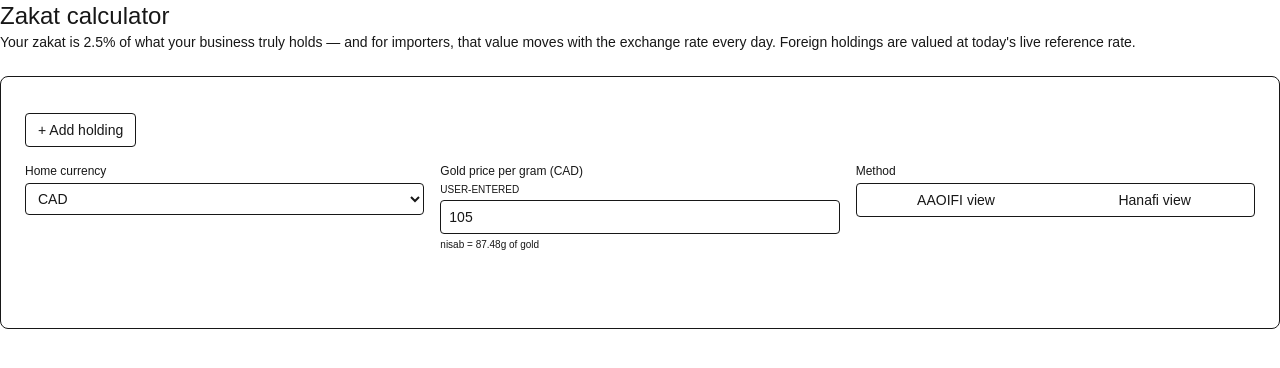
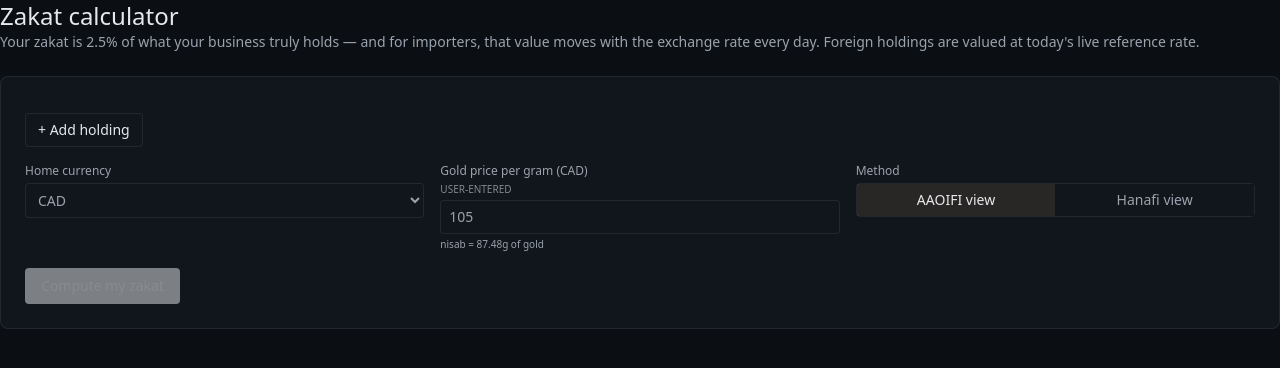
Before and after one commit to abdulrahmanzrein/fxhedge, a Next.js app in the folder fxhedge/: page /zakat in a window 1280 px wide. Shown: the top 368 px of the page. Built offline with nearby package versions, Linux system fonts and the light colour scheme.

Commit message:
feat(design): token foundation — surface scale, brass accent, hairlines

```diff
--- a/fxhedge/app/globals.css
+++ b/fxhedge/app/globals.css
@@ -1,8 +1,123 @@
 @import "tailwindcss";
 
+/* ---------------------------------------------------------------------------
+   Hedged design tokens — dark-only, ledger-calm.
+   Surfaces: canvas < surface < surface-offset. Elevation by lightness, no shadows.
+   One accent (brass). Semantic money colors tuned for dark. Hairline borders.
+--------------------------------------------------------------------------- */
+
 :root {
-  --background: #ffffff;
-  --foreground: #171717;
+  --canvas: #0b0e13;
+  --surface: #11151c;
+  --surface-offset: #171c24;
+
+  --text-primary: #e6e8eb;
+  --text-secondary: #b4bac2;
+  --text-muted: #9aa3ae;
+  --text-faint: rgba(230, 232, 235, 0.55);
+
+  --line: rgba(255, 255, 255, 0.08);
+  --line-strong: rgba(255, 255, 255, 0.14);
+
+  --accent: #d4af6e;
+  --accent-strong: #e3c288;
+  --accent-soft: rgba(212, 175, 110, 0.12);
+
+  --positive: #22c55e;
+  --negative: #ef4444;
+  --warning: #eab308;
+  --positive-soft: rgba(34, 197, 94, 0.12);
+  --negative-soft: rgba(239, 68, 68, 0.12);
+  --warning-soft: rgba(234, 179, 8, 0.12);
+
+  /* compat aliases — existing cards reference these names */
+  --background: var(--canvas);
+  --foreground: var(--text-primary);
+}
+
+@theme inline {
+  --color-canvas: var(--canvas);
+  --color-surface: var(--surface);
+  --color-surface-offset: var(--surface-offset);
+
+  --color-primary: var(--text-primary);
+  --color-secondary: var(--text-secondary);
+  --color-muted: var(--text-muted);
+  --color-faint: var(--text-faint);
+
+  --color-accent: var(--accent);
+  --color-accent-strong: var(--accent-strong);
+  --color-accent-soft: var(--accent-soft);
+
+  --color-positive: var(--positive);
+  --color-negative: var(--negative);
+  --color-warning: var(--warning);
+  --color-positive-soft: var(--positive-soft);
+  --color-negative-soft: var(--negative-soft);
+  --color-warning-soft: var(--warning-soft);
+
+  --color-line: var(--line);
+  --color-line-strong: var(--line-strong);
+
+  /* compat aliases for pre-design-system cards */
+  --color-border: var(--line);
+  --color-divider: var(--line);
+  --color-text-muted: var(--text-muted);
+  --color-text-faint: var(--text-faint);
+  --color-error: var(--negative);
+  --color-warning: var(--warning);
+  --color-primary-highlight: var(--accent-soft);
+  --color-surface-2: var(--surface-offset); /* legacy name → surface-offset */
+  --color-surface-offset: var(--surface-offset);
+  --color-surface: var(--surface);
+  --color-background: var(--canvas);
+  --color-foreground: var(--text-primary);
+  --color-primary-hover: var(--accent-strong); /* legacy name → hover accent */
+
+  --font-sans: var(--font-app-sans), ui-sans-serif, system-ui, sans-serif;
+  --font-mono: var(--font-app-mono), ui-monospace, monospace;
+
+  --radius-panel: 16px;
+  --radius-control: 10px;
+}
+
+html {
+  background: var(--canvas);
+  color: var(--text-primary);
+  color-scheme: dark;
+}
+
+body {
+  background: var(--canvas);
+  color: var(--text-primary);
+  font-family: var(--font-sans);
+  font-feature-settings: "ss01" on; /* set per font in Task 2 if unsupported */
+}
+
+/* Ambient canvas — designed darkness, not flat black. One faint brass glow
+   above the fold + a vertical lightness drift. Fixed, behind all content,
+   pointer-transparent. The ONLY gradient in the codebase (components stay flat). */
+body::before {
+  content: "";
+  position: fixed;
+  inset: 0;
+  z-index: -1;
+  pointer-events: none;
+  background:
+    radial-gradient(1100px 520px at 50% -8%, rgba(212, 175, 110, 0.05), transparent 62%),
+    linear-gradient(180deg, #0d1117 0%, var(--canvas) 42%, #090c10 100%);
+}
+
+/* Every column of money aligns. */
+.tnum {
+  font-variant-numeric: tabular-nums;
+  letter-spacing: -0.01em;
+}
+
+/* Focus ring: visible, brass, never removed. */
+*:focus-visible {
+  outline: 2px solid var(--accent);
+  outline-offset: 2px;
 }
 
 @media print {
@@ -23,22 +138,21 @@
   }
 }
 
-@theme inline {
-  --color-background: var(--background);
-  --color-foreground: var(--foreground);
-  --font-sans: var(--font-geist-sans);
-  --font-mono: var(--font-geist-mono);
+/* Khatam band — draws once on load, then stays still. (Task 7 adds the
+   markup; the animation lives here with the rest of the global CSS.) */
+.khatam-draw {
+  stroke-dasharray: 96;
+  stroke-dashoffset: 96;
+  animation: khatam-draw 900ms ease-out 200ms forwards;
 }
-
-@media (prefers-color-scheme: dark) {
-  :root {
-    --background: #0a0a0a;
-    --foreground: #ededed;
+@keyframes khatam-draw {
+  to {
+    stroke-dashoffset: 0;
   }
 }
-
-body {
-  background: var(--background);
-  color: var(--foreground);
-  font-family: Arial, Helvetica, sans-serif;
+@media (prefers-reduced-motion: reduce) {
+  .khatam-draw {
+    animation: none;
+    stroke-dashoffset: 0;
+  }
 }
```
